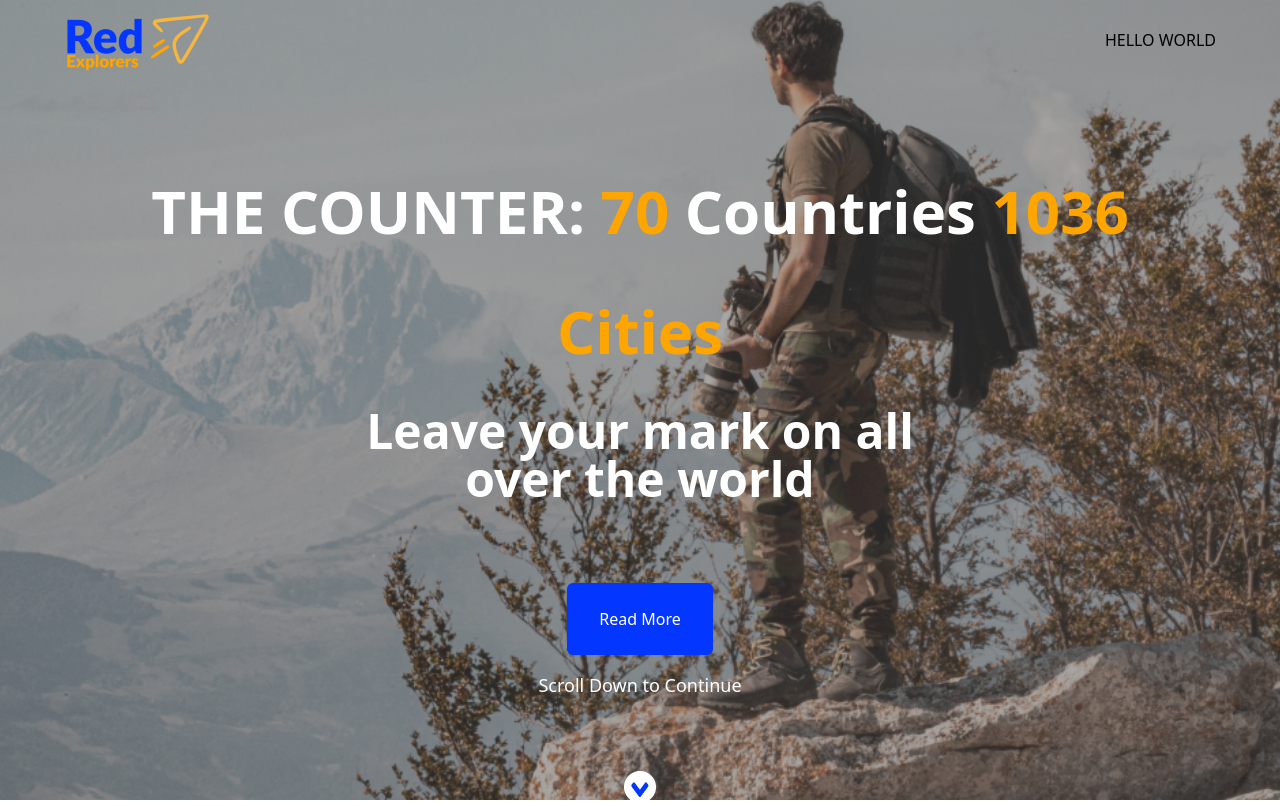
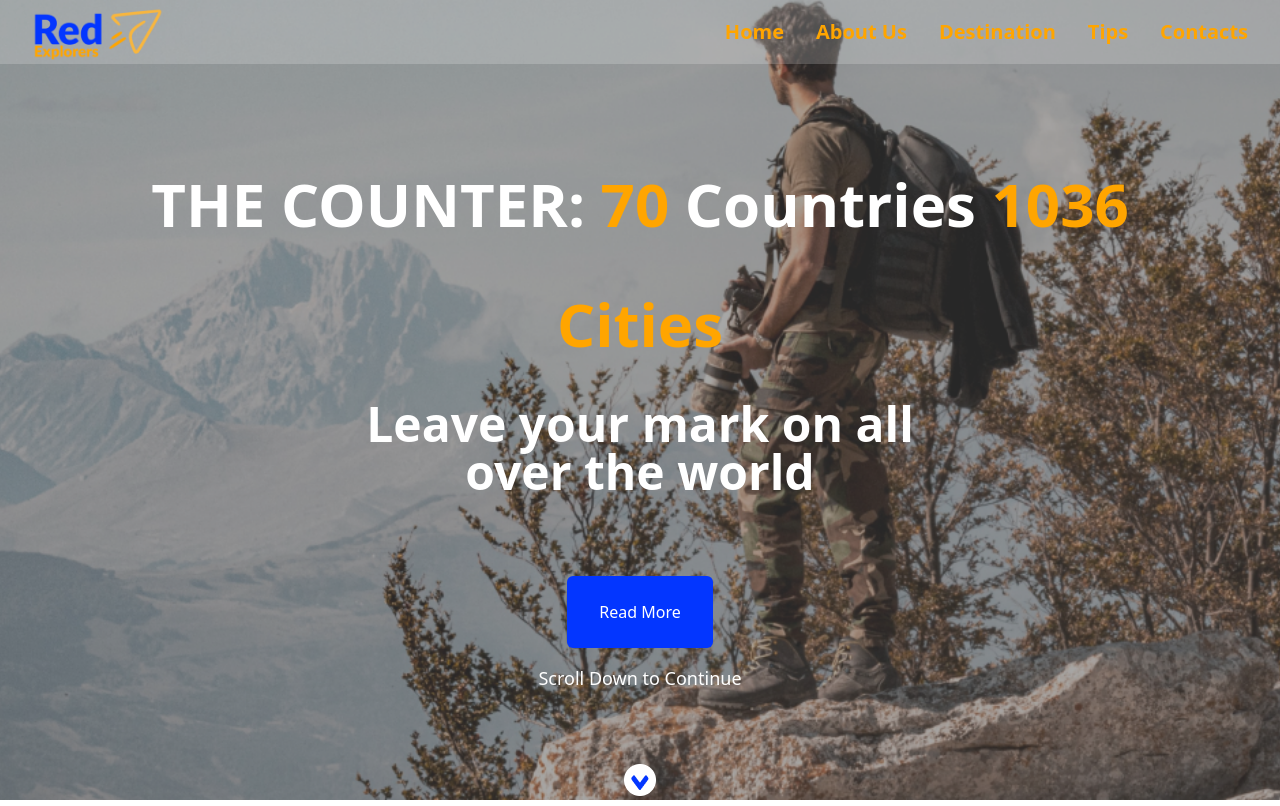
Before and after one commit to wandeyyyyy/travel-website, a website: page index.html in a window 1280 px wide. Shown: the top 806 px of the page. Drawn offline with Linux system fonts and the light colour scheme.

Commit message:
another commit

```diff
--- a/index.html
+++ b/index.html
@@ -9,22 +9,27 @@
 </head>
 <body>
   <!-- nav -->
-  <div class="hero-section bg-hero-pattern bg-no-repeat bg-cover bg-center h-screen relative">
-   <div class="lg:flex lg:justify-between items-center max-w-[90%] mx-auto pt-2">
-    <span class="firsteye lg:hidden cursor-pointer float-right mt-4" onclick="show()"><i class="fa-solid fa-eye-slash fa-xl"  style="color: white;"></i></span>
-    <span>
-      <img src="/images/logo.png" class=""  alt="logo">
-    </span>
-    <p id="para">hi</p>
-  <!-- <nav class="sidenav flex flex-col lg:flex-row lg:static absolute  p-4 lg:space-x-6 w-[90%] lg:w-auto text-center backdrop-blur-3xl lg:backdrop-blur-none py-20 md:py-4 mt-10 lg:mt-auto">
+  <div class="hero-section bg-hero-pattern bg-no-repeat bg-cover bg-center h-screen">
+   <div class="mx-auto ">
+    <p id="para"></p>
+   <nav class="bg-[#ffffff30] flex justify-between items-center px-8 h-16">
 
-    <a href="#" class="px-4 py-2 text-custom-navcolor font-bold  hover:bg-custom-navhover hover:bg-  rounded-lg hover:text-white mb-4">Home</a>
-      <a href="#" class="px-4 py-2 text-custom-navcolor font-bold hover:text-white hover:bg-custom-navhover rounded-lg mb-4">About us</a>
- <a href="#" class="px-4 py-2 text-custom-navcolor font-bold hover:text-white hover:bg-custom-navhover rounded-lg mb-4">Destination</a>
- <a href="#" class="px-4 py-2 text-custom-navcolor font-bold hover:text-white hover:bg-custom-navhover rounded-lg mb-4">Tips</a>
- <a href="#" class="px-4 py-2 text-custom-navcolor font-bold hover:text-white hover:bg-custom-navhover rounded-lg ">Contacts</a>
-    </ul>
-</nav> -->
+    <div>
+      <img src="./images/logo.png" alt="">
+    </div>
+    <div class="dropdown text-custom-navcolor font-bold absolute -top-full left-0 text-xl w-full flex flex-col gap-6 items-center text-center lg:static lg:flex-row lg:justify-between ">
+      <ul class="flex flex-col gap-10 w-full lg:flex-row  lg:gap-8 lg:justify-end backdrop-blur-3xl lg:backdrop-blur-none py-8">
+        <li class="hover:text-white hover:bg-custom-navhover py-2 rounded">Home</li>
+        <li class="hover:text-white hover:bg-custom-navhover py-2 rounded">About Us</li>
+        <li class="hover:text-white hover:bg-custom-navhover py-2 rounded">Destination</li>
+        <li class="hover:text-white hover:bg-custom-navhover py-2 rounded">Tips</li>
+        <li class="hover:text-white hover:bg-custom-navhover py-2 rounded"> Contacts</li>
+      </ul>
+    </div>
+    <div class="toggle-btn cursor-pointer lg:hidden">
+      <i class="fa-solid fa-bars fa-lg" style="color: #fafafa;"></i>
+    </div>
+   </nav>
    </div>
    <div class="heading max-w-[90%] mx-auto mt-20 xl::absolute xl:top-[20%] xl:left-[15%]">
     <h1 class="text-white text-center font-bold text-4xl md:leading-relaxed xl:text-6xl xl:leading-loose">THE COUNTER: <span class="text-custom-navcolor">70</span> Countries <span class="text-custom-navcolor">  1036 Cities </span></h1>
@@ -597,6 +602,8 @@
 </div>
 
 
-<script src="index.js"></script>
+<script src="index.js">
+
+</script>
 </body>
 </html>
--- a/index.js
+++ b/index.js
@@ -1,8 +1,13 @@
 
 
-function open() {
-    const paragragh = document.getElementById("para");
-    paragragh.innerHTML = "HELLO WORLD";
-    console.log(paragragh)
+
+function open(){
+    const toggleBtn = document.querySelector(".fa-bars");
+const dropDown = document.querySelector(".dropdown");
+
+toggleBtn.addEventListener("click", () => {
+    dropDown.classList.toggle('top-16');
+})
+
 }
-open();
+open()
```
Also changed, not shown: dist/output.css, src/style.css (line endings or trailing spaces).
